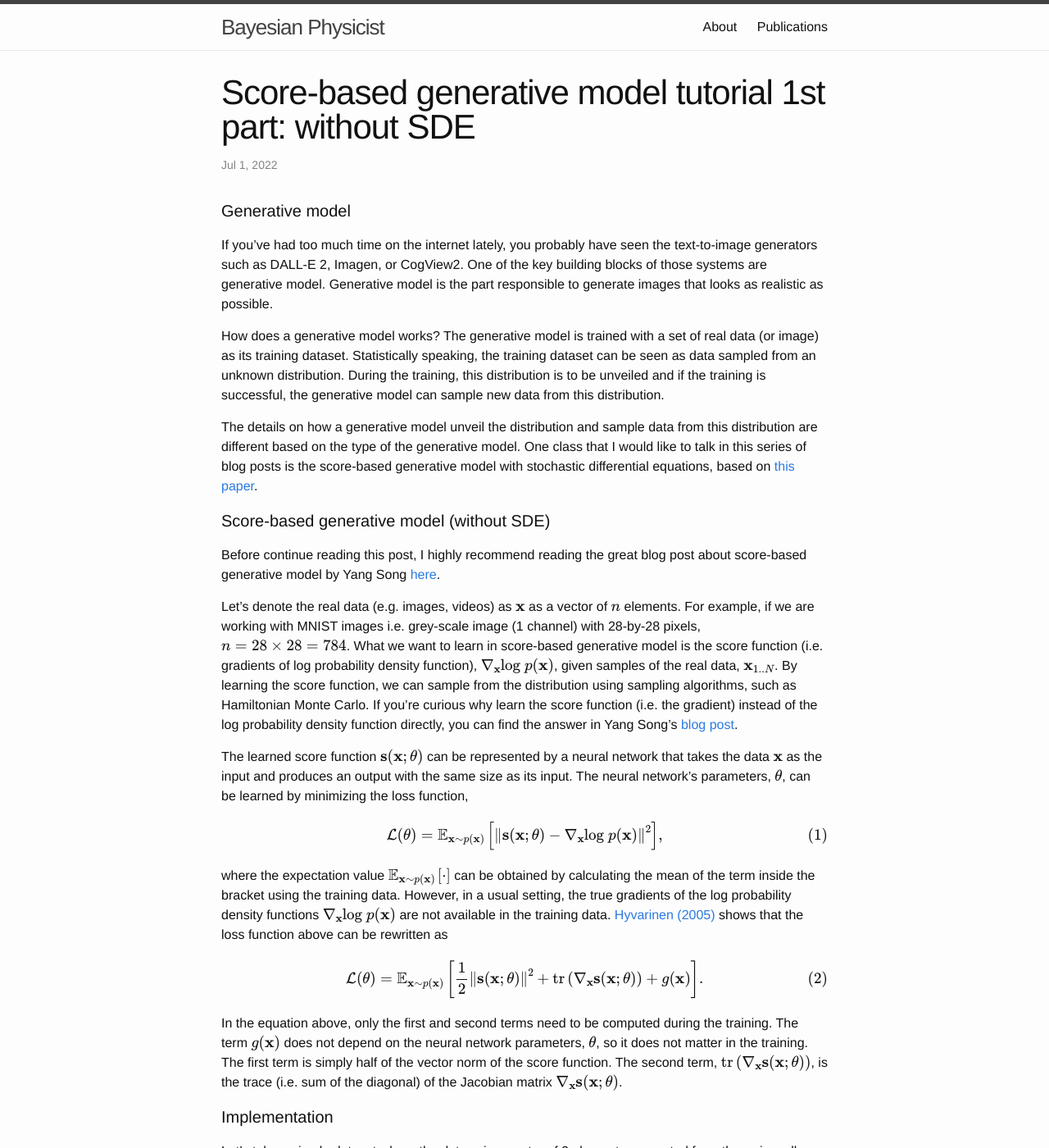
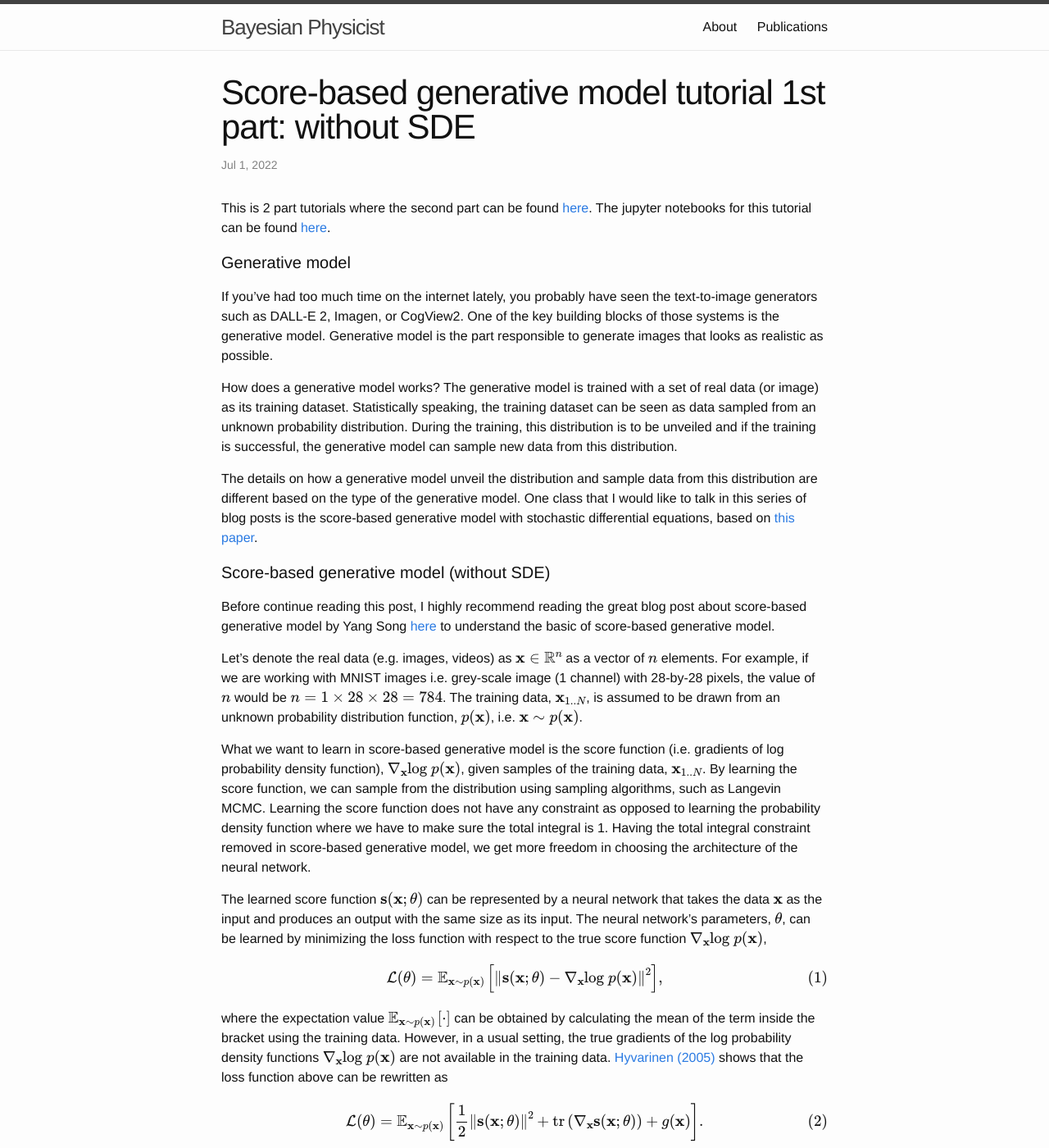
Before and after one commit to mfkasim1/mfkasim1.github.io, a Jekyll site: the page built from _posts/2022-07-01-sgm-1.markdown, in a window 1280 px wide and 1400 px high. Shown: the whole window at 82% size. Built offline with Jekyll 4.4.1, drawn with Linux system fonts in a browser that asks for light colours; formulas are drawn with MathJax 3; comment, search, counter and statistics services are not loaded; some of the changed text lies outside the part shown.

Commit message:
SGM 2 tutorial

````diff
--- a/_posts/2022-07-01-sgm-1.markdown
+++ b/_posts/2022-07-01-sgm-1.markdown
@@ -13,16 +13,19 @@
 - Neural network
 ---
 
+This is 2 part tutorials where the second part can be found [here]({{ site.baseurl }}/2022/07/04/sgm-2/).
+The jupyter notebooks for this tutorial can be found [here](https://github.com/mfkasim1/score-based-tutorial).
+
 #### Generative model
 
 If you've had too much time on the internet lately, you probably have seen the text-to-image generators such as DALL-E 2,
 Imagen, or CogView2.
-One of the key building blocks of those systems are generative model.
+One of the key building blocks of those systems is the generative model.
 Generative model is the part responsible to generate images that looks as realistic as possible.
 
 How does a generative model works?
 The generative model is trained with a set of real data (or image) as its training dataset.
-Statistically speaking, the training dataset can be seen as data sampled from an unknown distribution.
+Statistically speaking, the training dataset can be seen as data sampled from an unknown probability distribution.
 During the training, this distribution is to be unveiled and if the training is successful, the generative model
 can sample new data from this distribution.
 
@@ -34,19 +37,25 @@
 #### Score-based generative model (without SDE)
 
 Before continue reading this post, I highly recommend reading the great blog post about score-based generative model
-by Yang Song [here](https://yang-song.github.io/blog/2021/score/).
+by Yang Song [here](https://yang-song.github.io/blog/2021/score/) to understand the basic of score-based generative model.
 
-Let's denote the real data (e.g. images, videos) as \\(\mathbf{x}\\) as a vector of \\(n\\) elements.
-For example, if we are working with MNIST images i.e. grey-scale image (1 channel) with 28-by-28 pixels, \\(n=28\times 28=784\\).
+Let's denote the real data (e.g. images, videos) as \\(\mathbf{x}\in\mathbb{R}^n\\) as a vector of \\(n\\) elements.
+For example, if we are working with MNIST images i.e. grey-scale image (1 channel) with 28-by-28 pixels, the value of \\(n\\) would be \\(n=1\times 28\times 28=784\\).
+The training data, \\(\mathbf{x}_{1..N}\\), is assumed to be drawn from an unknown probability distribution function, \\(p(\mathbf{x})\\),
+i.e. \\(\mathbf{x}\sim p(\mathbf{x})\\).
+
 What we want to learn in score-based generative model is the score function (i.e. gradients of log probability density function),
-\\(\nabla_\mathbf{x} \mathrm{log}\ p(\mathbf{x})\\), given samples of the real data, \\(\mathbf{x}_{1..N}\\).
-By learning the score function, we can sample from the distribution using sampling algorithms, such as Hamiltonian Monte Carlo.
-If you're curious why learn the score function (i.e. the gradient) instead of the log probability density function directly,
-you can find the answer in Yang Song's [blog post](https://yang-song.github.io/blog/2021/score/).
+\\(\nabla_\mathbf{x} \mathrm{log}\ p(\mathbf{x})\\), given samples of the training data, \\(\mathbf{x}_{1..N}\\).
+By learning the score function, we can sample from the distribution using sampling algorithms, such as Langevin MCMC.
+Learning the score function does not have any constraint as opposed to learning the probability density function where we have
+to make sure the total integral is 1.
+Having the total integral constraint removed in score-based generative model, we get more freedom in choosing the architecture
+of the neural network.
 
 The learned score function \\(\mathbf{s}(\mathbf{x};\theta)\\) can be represented by a neural network that takes the data \\(\mathbf{x}\\) as the input
 and produces an output with the same size as its input.
-The neural network's parameters, \\(\theta\\), can be learned by minimizing the loss function,
+The neural network's parameters, \\(\theta\\), can be learned by minimizing the loss function with respect to the true score function
+\\(\nabla_\mathbf{x} \mathrm{log}\ p(\mathbf{x})\\),
 
 $$\begin{equation}
 \mathcal{L}(\theta) = \mathbb{E}_{\mathbf{x}\sim p(\mathbf{x})}\left[\left\lVert \mathbf{s}(\mathbf{x};\theta) - \nabla_\mathbf{x} \mathrm{log}\ p(\mathbf{x}) \right\rVert^2\right],
@@ -85,7 +94,7 @@
 
 Now let's define the neural network that will learn the score function.
 This is just a simple multi-layer perceptron with LogSigmoid activation function.
-I used logsigmoid because of personal preference, you can also use ReLU.
+I used LogSigmoid because of personal preference, you can also use ReLU.
 
 ```python
 # score_network takes input of 2 dimension and returns the output of the same size
@@ -106,7 +115,7 @@
 \mathcal{L}(\theta) = \mathbb{E}_{\mathbf{x}\sim p(\mathbf{x})}\left[\frac{1}{2} \left\lVert\mathbf{s}(\mathbf{x};\theta)\right\rVert^2 + \mathrm{tr}\left(\nabla_\mathbf{x} \mathbf{s}(\mathbf{x}; \theta)\right) + g(\mathbf{x})\right].
 \end{equation}$$
 
-Note that to implement the Jacobian, I am using the functions from ``functorch``.
+Note that to implement the Jacobian, we can use the functions from ``functorch``.
 
 ```python
 from functorch import jacrev, vmap
@@ -120,11 +129,11 @@
 
     # second term: trace of the Jacobian
     jac = vmap(jacrev(score_network))(x)  # (batch_size, 2, 2)
-    term2 = torch.einsum("bii->b", jac)
+    term2 = torch.einsum("bii->b", jac)  # compute the trace
     return (term1 + term2).mean()
 ```
 
-Everything is ready, now we can start the training. (In my computer, it will take about 10-15 minutes to finish.)
+Everything is ready, now we can start the training. In my computer, it takes about 10-15 minutes to finish.
 
 ```python
 # start the training loop
@@ -160,14 +169,18 @@
 samples = generate_samples(score_network, 1000).detach()
 ```
 
-And here are the samples:
+The sampling process above more or less looks like below:
 
-<img title="Swiss-roll dataset (learned)" src="{{ site.baseurl }}/assets/220701-sgm/resampled-swiss-dataset.png" width="60%"/>
+<img title="Swiss-roll dataset (learned) sampling animation" src="{{ site.baseurl }}/assets/220701-sgm/sampling.gif" width="60%"/>
+
+And here are the samples from our trained model on the left, compared to the training samples on the right:
+
+<img title="Swiss-roll dataset (learned)" src="{{ site.baseurl }}/assets/220701-sgm/resampled-swiss-dataset.png" width="49%"/>
+<img title="Swiss-roll dataset" src="{{ site.baseurl }}/assets/220701-sgm/swiss-dataset.png" width="49%"/>
 
 As we can see, the generative model can draw new samples from the swiss dataset without knowing the distribution explicitly.
-In this part we don't use the SDE (Stochastic Differential Equations) yet because we're only working with small number of parameters (i.e. \\(n=2\\)).
-However, for large number of parameters (e.g. images, waveforms), we need to use the SDE to produce good results.
-In the next tutorial, we will go through the score-based generative model with SDE.
+However, there are several discrepancies, like our generative model generates more samples on the bottom left than it should be.
+In the [next tutorial]({{ site.baseurl }}/2022/07/04/sgm-2/), we will go through how to improve the sampling quality by using stochastic differential equations (SDE).
 
 #### Summary
 
@@ -178,3 +191,4 @@
 * Samples generation: \\(\mathbf{x}_{i + 1} = \mathbf{x}\_i + \varepsilon \mathbf{s}(\mathbf{x}; \theta) + \sqrt{2\varepsilon} \mathbf{z}\_i\\) for \\(i=\\{0, ..., N\\}.\\) with \\(\mathbf{z}\_i\sim \mathcal{N}(\mathbf{0}, \mathbf{I})\\) and some small value of \\(\varepsilon\\) and reasonable value of \\(\mathbf{x}\_0\\).
 
 The jupyter notebook for this tutorial can be found [here](https://github.com/mfkasim1/score-based-tutorial).
+Continue to the [2nd part]({{ site.baseurl }}/2022/07/04/sgm-2/).
````
Also changed, not shown: other parts of _posts/2022-07-01-sgm-1.markdown (+3 -3 lines), _posts/2022-07-04-sgm-2.markdown (added, +292 -0 lines), assets/220704-sgm2/generated-mnist.png (added), assets/220704-sgm2/resampled-swiss-dataset.png (added), assets/220704-sgm2/swiss-dataset.png (added), assets/220704-sgm2/unet.png (added), 5 other files.
